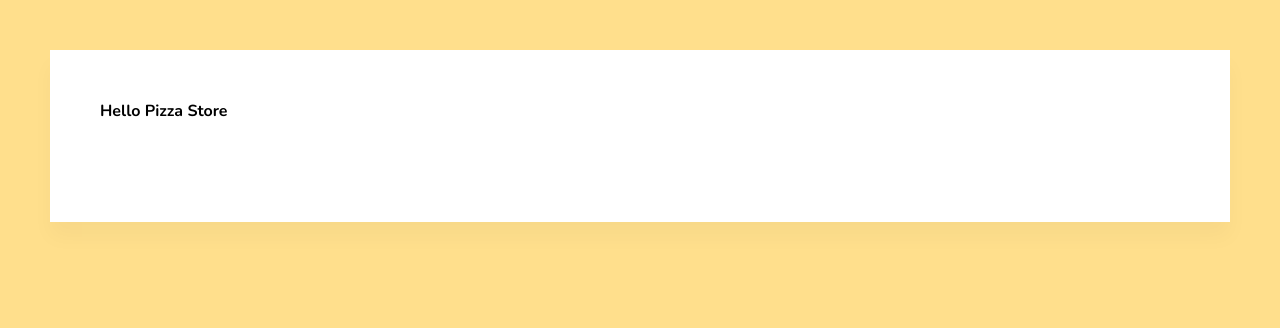
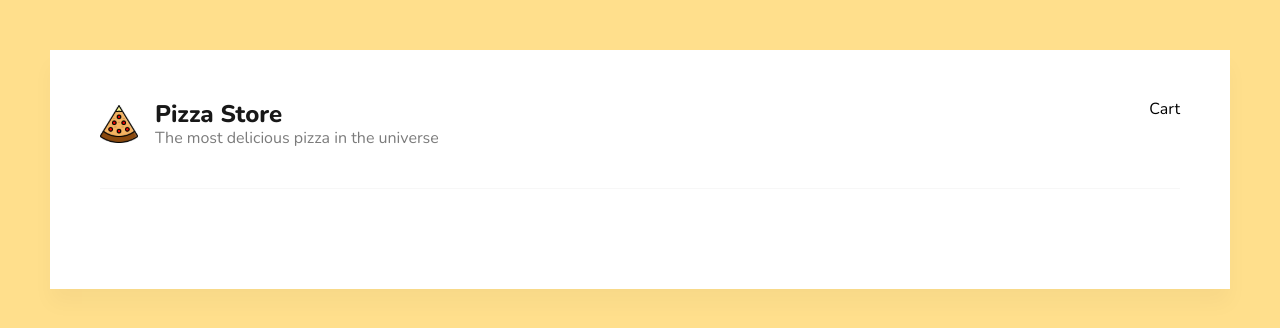
Before and after one commit to ihnatenkoo/Pizza-Store, a React (Vite) app: page / in a window 1280 px wide. Shown: the top 328 px of the page. Built offline with nearby package versions, Linux system fonts and the light colour scheme.

Commit message:
Create <Header/>

```diff
--- a/src/App.tsx
+++ b/src/App.tsx
@@ -1,6 +1,6 @@
 import { FC } from 'react';
 import { createGlobalStyle, ThemeProvider } from 'styled-components';
-import MainLayout from './layout/MainLayout';
+import HomePage from './pages/HomePage';
 
 const GlobalStyle = createGlobalStyle`
 	*, ::before, ::after {
@@ -9,6 +9,8 @@ const GlobalStyle = createGlobalStyle`
 		box-sizing: border-box;
 		font-family: 'Nunito', sans-serif;
 		font-size: 16px;
+		font-weight: 400;
+		line-height: 1.2;
 	}
 	body {
 		overflow-x: hidden;
@@ -19,6 +21,9 @@ const theme = {
 	colors: {
 		yellow: '#FFDF8C',
 		white: '#ffffff',
+		blackDark: '#181818',
+		blackMedium: '#2C2C2C',
+		grayDark: '#7B7B7B;',
 	},
 	shadows: {
 		main: '0px 15px 20px rgba(0, 0, 0, 0.03);',
@@ -35,9 +40,7 @@ const App: FC = () => {
 	return (
 		<ThemeProvider theme={theme}>
 			<GlobalStyle />
-			<MainLayout>
-				<h1>Hello Pizza Store</h1>
-			</MainLayout>
+			<HomePage />
 		</ThemeProvider>
 	);
 };
--- /dev/null
+++ b/src/components/Header.tsx
@@ -0,0 +1,50 @@
+import { FC } from 'react';
+import styled from 'styled-components';
+import { Flex } from '../styled/mixins';
+
+const StyledHeader = styled.header`
+	padding-bottom: 40px;
+	${Flex({ justify: 'space-between' })}
+	border-bottom: 1px solid #F7F7F7;
+`;
+
+const Intro = styled.div`
+	${Flex({ gap: '17px', align: 'center' })}
+`;
+
+const Logo = styled.img`
+	display: block;
+	width: 38px;
+	height: 38px;
+`;
+
+const Title = styled.h1`
+	font-size: 24px;
+	font-weight: 800;
+	color: ${(props) => props.theme.colors.blackDark};
+`;
+
+const Description = styled.span`
+	color: ${(props) => props.theme.colors.grayDark};
+`;
+
+interface IHeaderProps {
+	withCart?: boolean;
+}
+
+const Header: FC<IHeaderProps> = ({ withCart = false }) => {
+	return (
+		<StyledHeader>
+			<Intro>
+				<Logo src="/src/assets/logo.svg" alt="pizza logo" />
+				<div>
+					<Title>Pizza Store</Title>
+					<Description>The most delicious pizza in the universe</Description>
+				</div>
+			</Intro>
+
+			{withCart && <div>Cart</div>}
+		</StyledHeader>
+	);
+};
+export default Header;
--- /dev/null
+++ b/src/pages/HomePage.tsx
@@ -0,0 +1,12 @@
+import { FC } from 'react';
+import Header from '../components/Header';
+import MainLayout from '../layout/MainLayout';
+
+const HomePage: FC = () => {
+	return (
+		<MainLayout>
+			<Header withCart />
+		</MainLayout>
+	);
+};
+export default HomePage;
--- /dev/null
+++ b/src/styled/mixins.ts
@@ -0,0 +1,36 @@
+import { css } from 'styled-components';
+
+interface IFlexProps {
+	display?: string;
+	justify?: string;
+	align?: string;
+	direction?: string;
+	gap?: string;
+	wrap?: string;
+}
+
+export const Flex = ({
+	display,
+	justify,
+	align,
+	direction,
+	gap,
+	wrap,
+}: IFlexProps) => css`
+	display: ${display || 'flex'};
+	flex-wrap: ${wrap || 'no-wrap'};
+	flex-direction: ${direction || 'row'};
+	justify-content: ${justify || 'stretch'};
+	align-items: ${align || 'stretch'};
+	gap: ${gap || '0 0'};
+`;
+
+interface IContainerProps {
+	width?: string;
+}
+
+export const Container = ({ width }: IContainerProps) => css`
+	width: ${width || '900px'};
+	margin: 0 auto;
+	max-width: 100%;
+`;
```
Also changed, not shown: src/assets/logo.svg (added).
